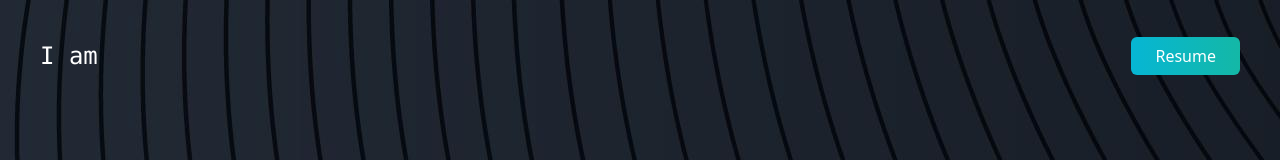
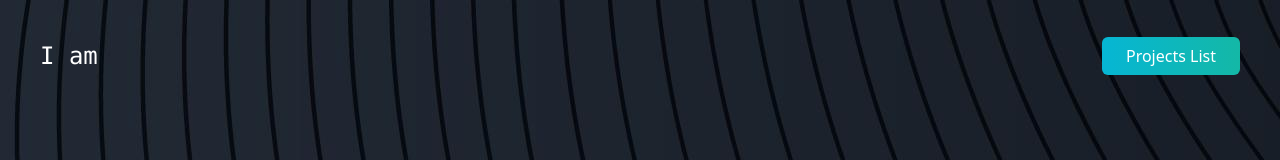
Before and after one commit to mrinalxdev/Mrinal-Portfolio, a Next.js app: page / in a window 1280 px wide. Shown: the top 160 px of the page. Built offline with nearby package versions, Linux system fonts and the light colour scheme.

Commit message:
Added Project List

```diff
--- a/src/pages/index.js
+++ b/src/pages/index.js
@@ -22,10 +22,10 @@ export default function Home() {
             <ul className="flex items-center">
               <li>
                 <a
-                  href="#"
+                  href="https://link-tree-mrinalxdev.vercel.app/"
                   className="bg-gradient-to-r from-cyan-500 to-teal-500  text-white px-6 py-2 rounded-md ml-8 "
                 >
-                  Resume
+                  Projects List
                 </a>
               </li>
             </ul>
```
